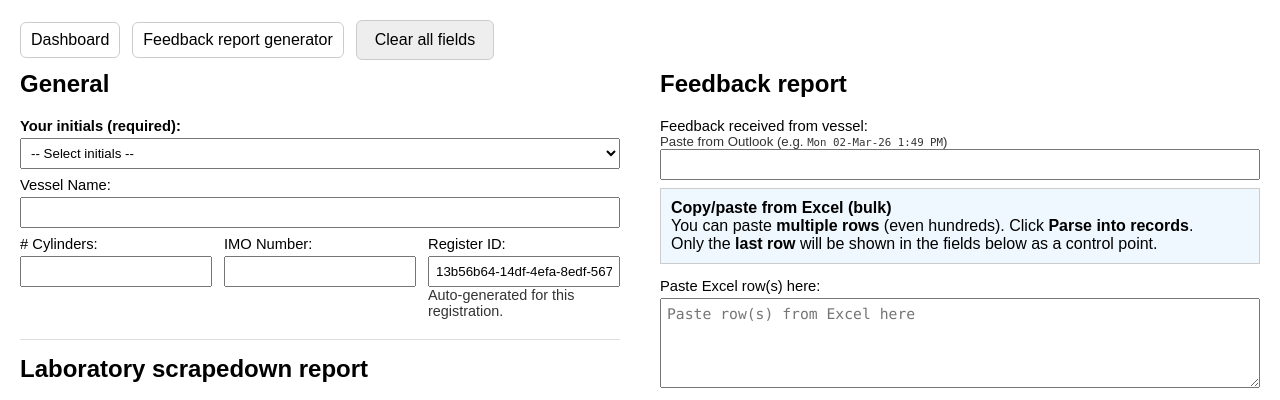
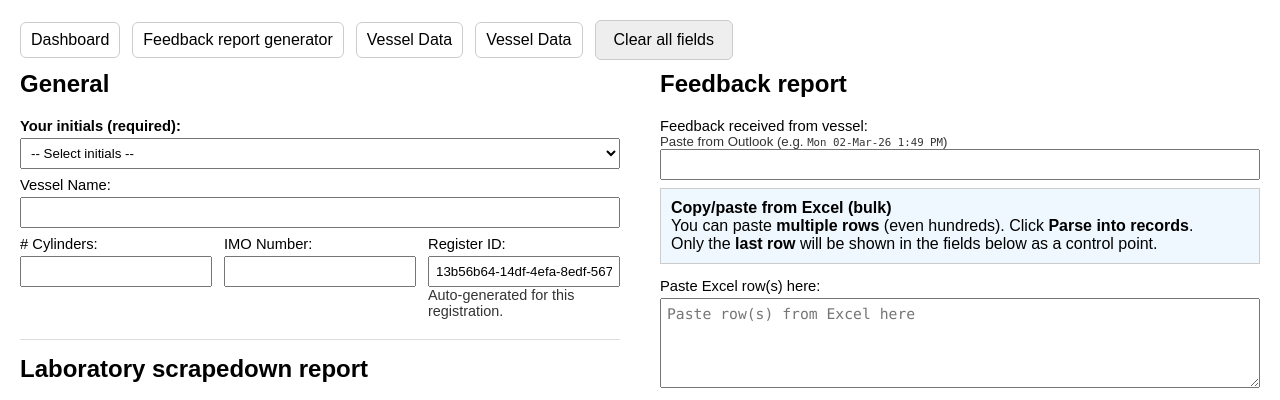
Before and after one commit to andersebusk/MFT_data_handler, a Flask app: template templates/register_feedback.html in a window 1280 px wide. Shown: the top 400 px of the page. Run offline with Flask 3, Linux system fonts and the light colour scheme; the template is opened without the code that fills it, so the values that code supplies are empty; some libraries are stand-ins or nearby versions.

Commit message:
updated topbar

```diff
--- a/templates/feedback_report_generator.html
+++ b/templates/feedback_report_generator.html
@@ -62,6 +62,8 @@
   <div class="topbar">
     <a href="/">Dashboard</a>
     <a href="/register-feedback">Register Feedback</a>
+    <a href="/vessel-overview">Vessel Data</a>
+    <a href="/vessel-data">Vessel Data</a>
   </div>
 
   <form id="pdfForm">
--- a/templates/register_feedback.html
+++ b/templates/register_feedback.html
@@ -142,6 +142,8 @@
   <div class="topbar">
   <a href="/">Dashboard</a>
   <a href="/feedback-report-generator">Feedback report generator</a>
+  <a href="/vessel-overview">Vessel Data</a>
+  <a href="/vessel-data">Vessel Data</a>
   <button type="button" class="secondary" id="clearAllTop">Clear all fields</button>
   </div>
 
--- a/templates/vessel_data.html
+++ b/templates/vessel_data.html
@@ -126,6 +126,7 @@
     <a href="/">Dashboard</a>
     <a href="/feedback-report-generator">Feedback report generator</a>
     <a href="/register-feedback">Register feedback</a>
+    <a href="/vessel-overview">Vessel Data</a>
   </div>
 
   <h1>Vessel Data</h1>
--- a/templates/vessel_overview.html
+++ b/templates/vessel_overview.html
@@ -103,7 +103,7 @@
     <a href="/vessel-data">Vessel Data</a>
   </div>
 
-  <h1>Vessel Overview</h1>
+  <h1>Vessel Report Overview</h1>
 
   <div class="status" id="statusText">Loading data...</div>
 
```
